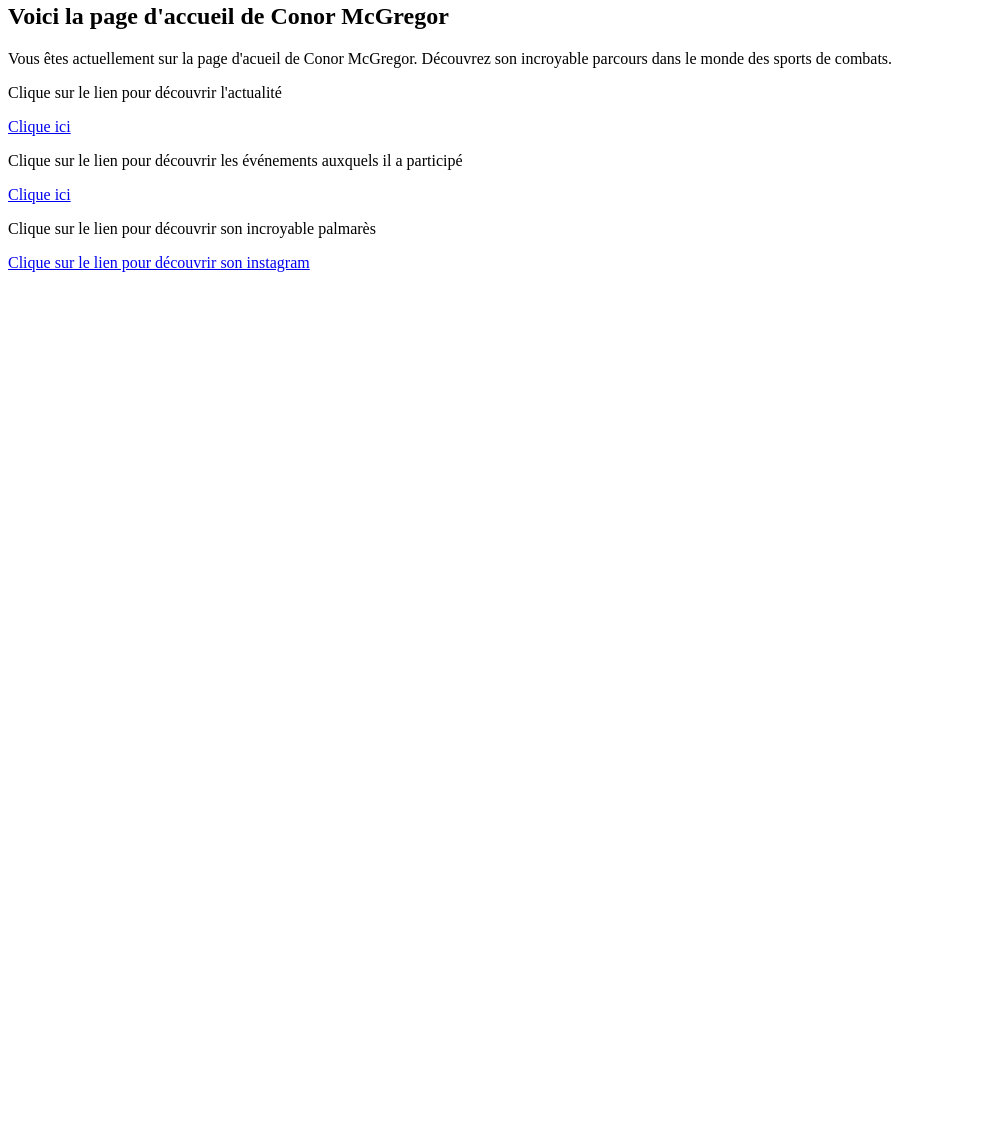
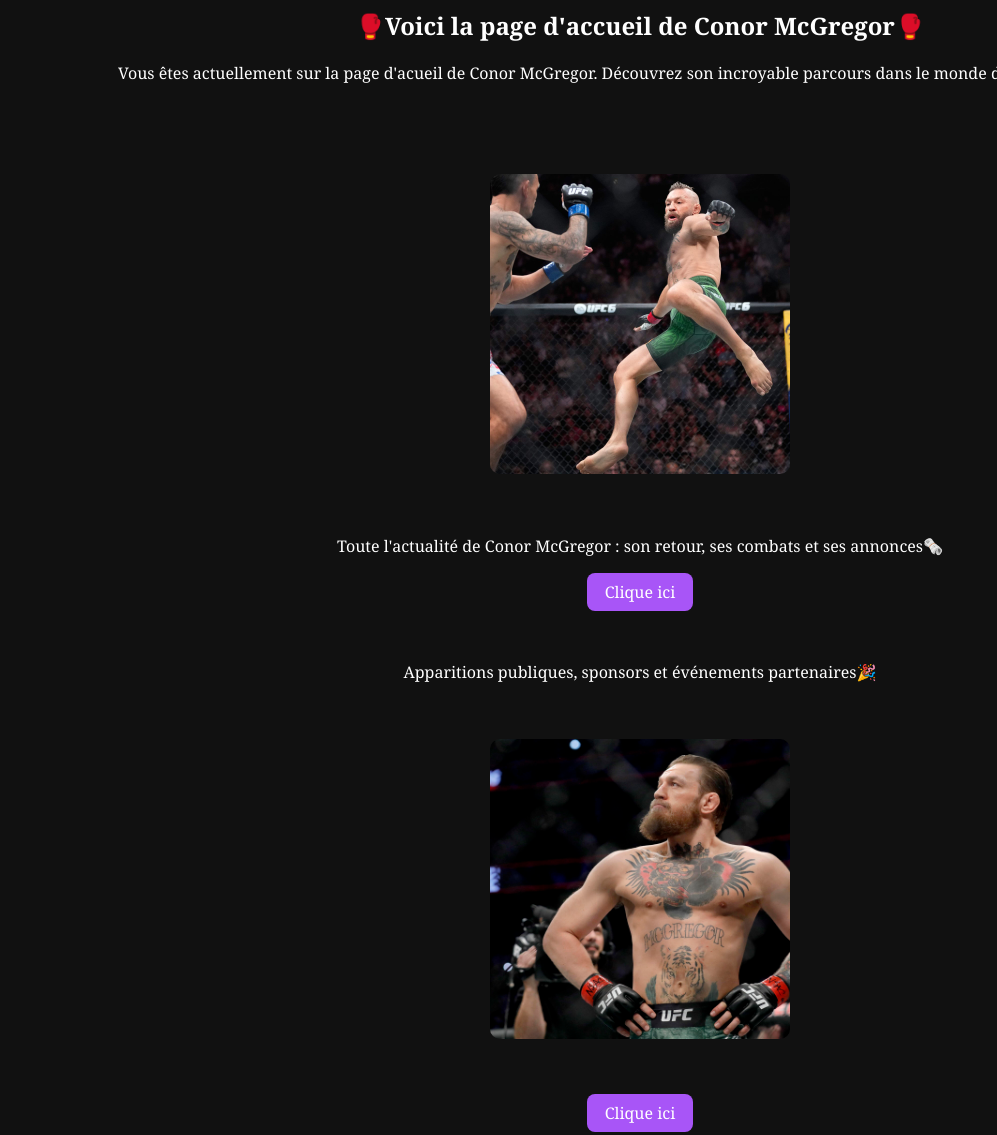
Before and after one commit to fworld467/Projet-FanSite---LPTF, a plain HTML site: page fansite1/fansite1.html in a window 1280 px wide. Shown: the part 77-1212 px from the top of the page, without its empty margins (0-997 px from the left). Before the commit the page ends 800 px from the top, so only its background shows below. Drawn offline with Linux system fonts and the light colour scheme.

Commit message:
j'ai changer les boutons

```diff
--- a/fansite1/fansite1.css
+++ b/fansite1/fansite1.css
@@ -0,0 +1,71 @@
+body {
+    background-color: #111111;
+    color: white;
+    font-family: Georgia;
+    text-align: center;
+    margin: 0;
+}
+
+ span {
+    color: #a855f7;
+}
+
+.actualite  {
+    text-align: center;
+    margin-top: 50px;
+}
+
+.actualite img {
+    width: 300px;
+    height: 300px;
+    object-fit: cover;
+    border-radius: 10px;
+}
+.evenements {
+    text-align: center;
+    margin-top: 50px;
+}
+.evenements img {
+    width: 300px;
+    height: 300px;
+    object-fit: cover;
+    border-radius: 10px;
+}
+
+.entier img {
+    gap: 30px;
+    margin: 40px;
+}
+
+.realisation {
+    text-align: center;
+    margin-top: 50px;
+
+}
+.realisation img {
+    width: 300px;
+    height: 300px;
+    object-fit: cover;
+    border-radius: 10px;
+}
+
+
+
+footer img {
+    width: 300px;
+    height: 300px;
+    object-fit: cover;
+    border-radius: 10px;
+}
+
+
+a {
+    display: block;
+    width: fit-content;
+    margin: 10px auto 20px auto;
+    padding: 8px 18px;
+    background-color: #a855f7;
+    color: white;
+    text-decoration: none;
+    border-radius: 8px;
+}
--- a/fansite1/fansite1.html
+++ b/fansite1/fansite1.html
@@ -3,29 +3,46 @@
 
 <head>
     <meta charset="UTF-8">
-    <title>Page d'accueil McGregor</title>
-    <!--<link rel="stylesheet" href="fansite1.css>-->
+    <title>Page d'accueil McGregor🥊</title>
+    <link rel="stylesheet" href="fansite1.css">
 </head>
 
 <body>
     <header>
         <h1>Mc <span>Gregor</span></h1>
-        <h2> Voici la page d'accueil de Conor McGregor</h2>
+        <h2>🥊Voici la page d'accueil de Conor McGregor🥊</h2>
         <p> Vous êtes actuellement sur la page d'acueil de Conor McGregor.
-             Découvrez son incroyable parcours dans le monde des sports de combats.
+            Découvrez son incroyable parcours dans le monde des sports de combats.
         </p>
-        <p> Clique sur le lien pour découvrir l'actualité</p>
-        <a href="fansite1/actualite.html" >Clique ici</a>
-        <p> Clique sur le lien pour découvrir les événements auxquels il a participé</p>
-        <a href="fansite1/evenement.html" >Clique ici</a>
-        <p> Clique sur le lien pour découvrir son incroyable palmarès</p>
-        <a href="fansite1>realisation.html> Clique ici</a>
+    <section class="entier">
+        <section class="actualite">
+            <img src="../image/gh4.jpg">
+            <p> Toute l'actualité de Conor McGregor :
+                son retour, ses combats et ses annonces🗞️
+            </p>
+            <a href="fansite1/actualite.html" >Clique ici</a>
+        </section>
+        <section class="evenements">
+            <p> Apparitions publiques, sponsors et événements partenaires🎉</p>
+            <img src="../image/gh2.jpg">
+            <a href="fansite1/evenement.html">Clique ici</a>
+        </section>
+        <section class="realisation">
+            <p> Ceintures mondiales, KO historiques et statistiques : tout le palmarès de McGregor.🤼🏆</p>
+            <img src="../image/gh3.jpg">
+            <a href="fansite1/realisation.html"> Clique ici</a>
+
+       </section>
+    </section>
     </header>
-    <meta>
-    </meta>
+    <main>
+        <p>
+        </p>
+    </main>
     <footer>
-        <p> Clique sur le lien pour découvrir son instagram</P>
-        <a href="fansite1/lienreseauxsociaux"</a>
+        <p> Photos d'entraînement, lifestyle et réactions en direct : retrouvez les dernières publications du Notorious📷</P>
+        <img src="../image/gh1.jpg">
+        <a href="fansite1/lienreseauxsociaux">Clique ici</a>
 
 
     </footer>
--- a/style.css
+++ b/style.css
@@ -41,7 +41,18 @@ span {
     color: #a855f7;
 }
 
-.card a {
+.c2ard a {
     color: white;
     text-decoration: none;
 }
+
+
+a {
+    display: inline-block;
+    margin-top: 10px;
+    padding: 8px 18px;
+    background-color: #a855f7;
+    color: white;
+    text-decoration: none;
+    border-radius: 8px;
+}
```
Also changed, not shown: fansite1/actualité.html (+13 -0 lines), image/gh1.jpg (added), image/gh2.jpg (added), image/gh3.jpg (added), image/gh4.jpg (added).
